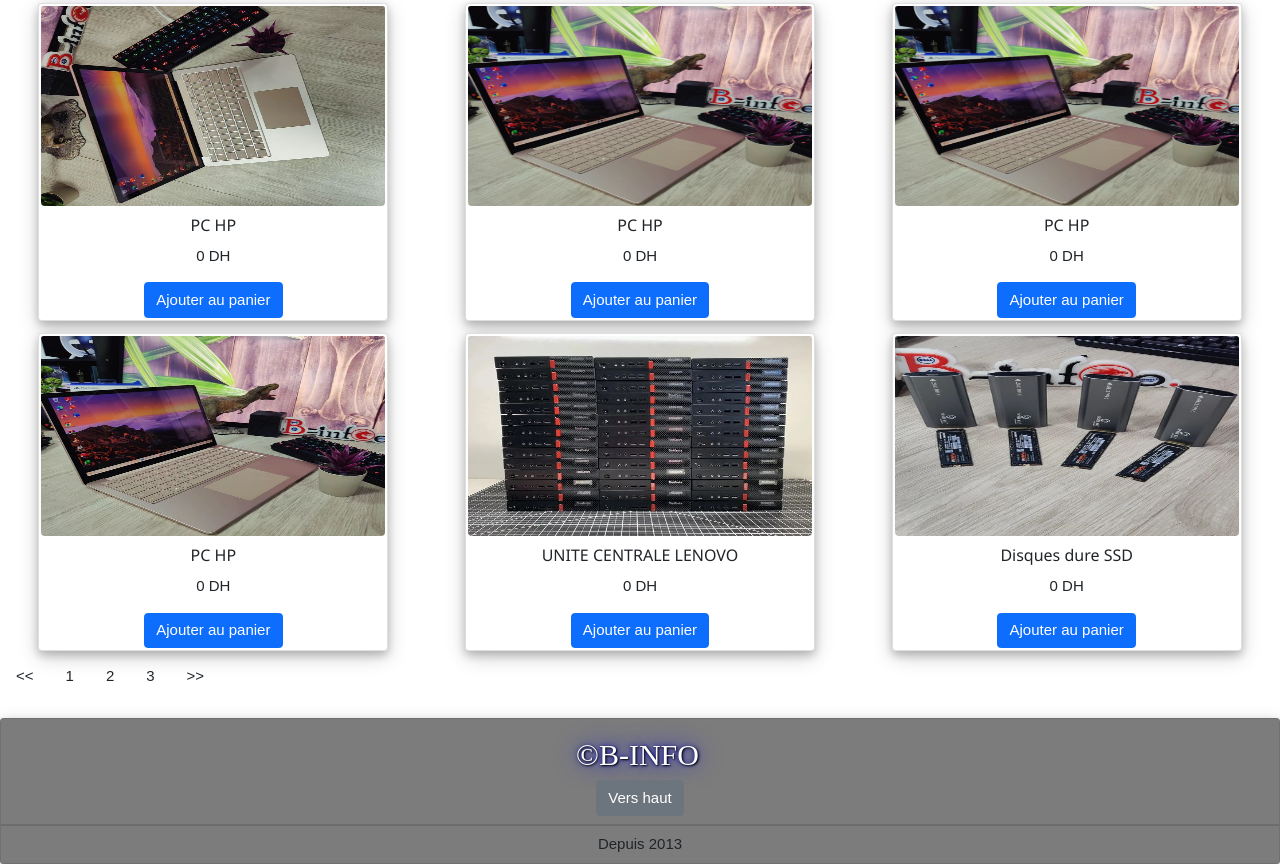
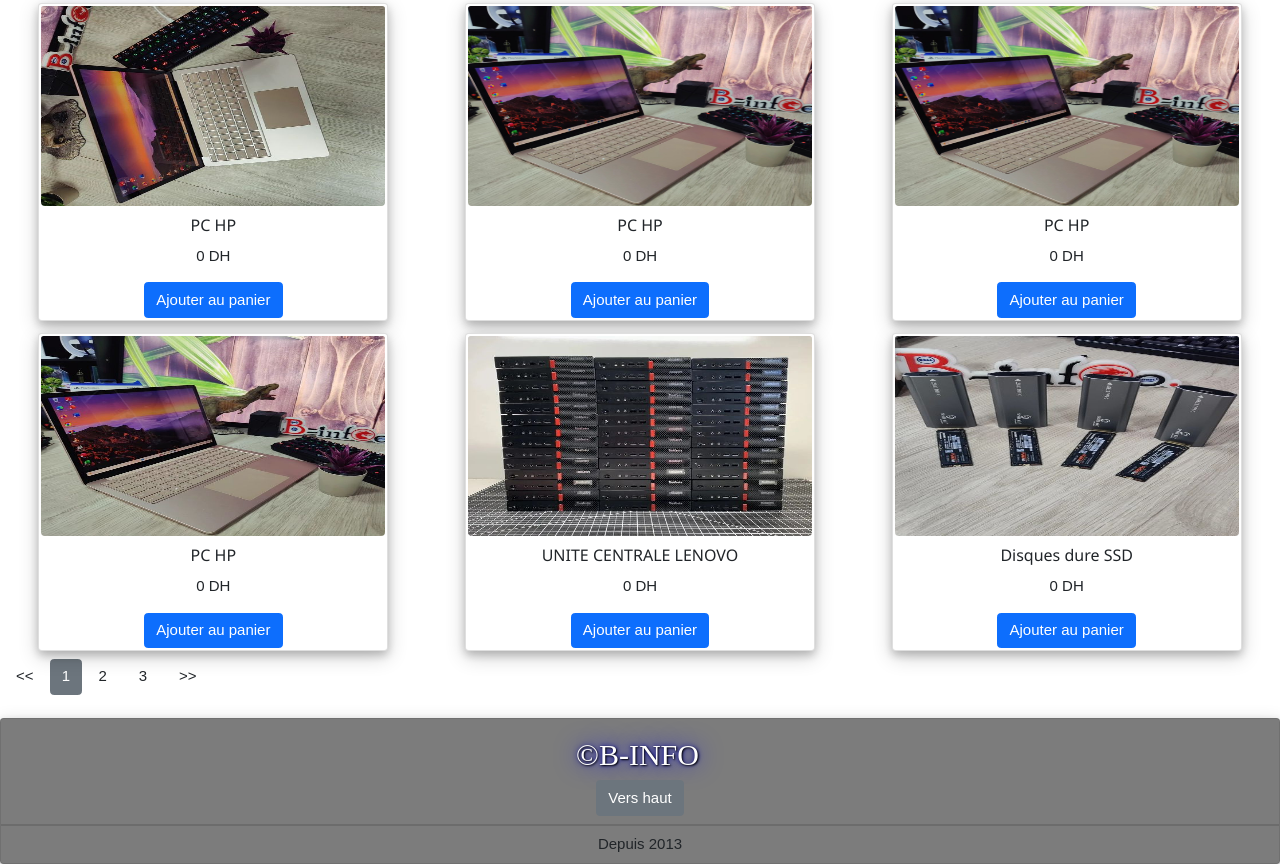
Before and after one commit to ELgotaibi1998/BINFOTEST, a plain HTML site: page index.html in a window 1280 px wide. Shown: the part 537-1401 px from the top of the page. Drawn offline with nearby package versions, Linux system fonts and the light colour scheme; files whose address does not match are found by name.

Commit message:
Update index.html

```diff
--- a/index.html
+++ b/index.html
@@ -283,11 +283,14 @@ setInterval(()=>{
 //  paginate calcule
  let png=imgCarde.length/6;
    s='<a href="#" class="w3-button"><<</a>';
-   console.log(png);
+   console.log(imgCarde.length/parseInt(imgcountstorage));
    let index = 0
  for (index; index < png; index++) {
   let k=index+1;
-s+='<a href="#" class="w3-button">'+k+'</a>';
+  if(imgcountstorage==0 && k==1) s+='<a href="#" class="btn  btn-secondary"  >'+k+'</a>';
+ else if((parseInt(imgcountstorage)+1)/6<=k && (parseInt(imgcountstorage)+1)/6>k-1)
+s+='<a href="#" class="btn   btn-secondary" >'+k+'</a>';
+else s+='<a href="#" class="w3-button"  >'+k+'</a>';
  } s+='<a href="#" class="w3-button">>></a>';
  document.getElementById('paginate').innerHTML=s;
  // end paginate calcule
```
